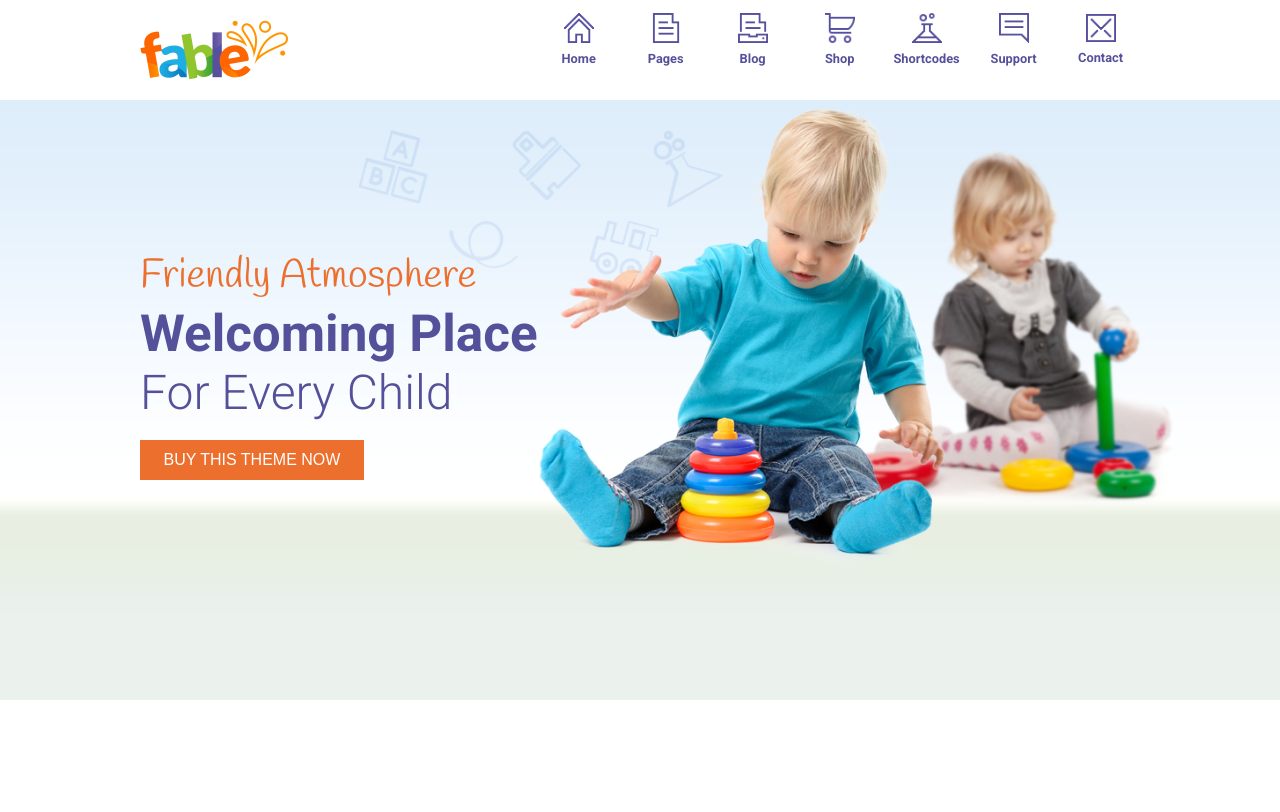
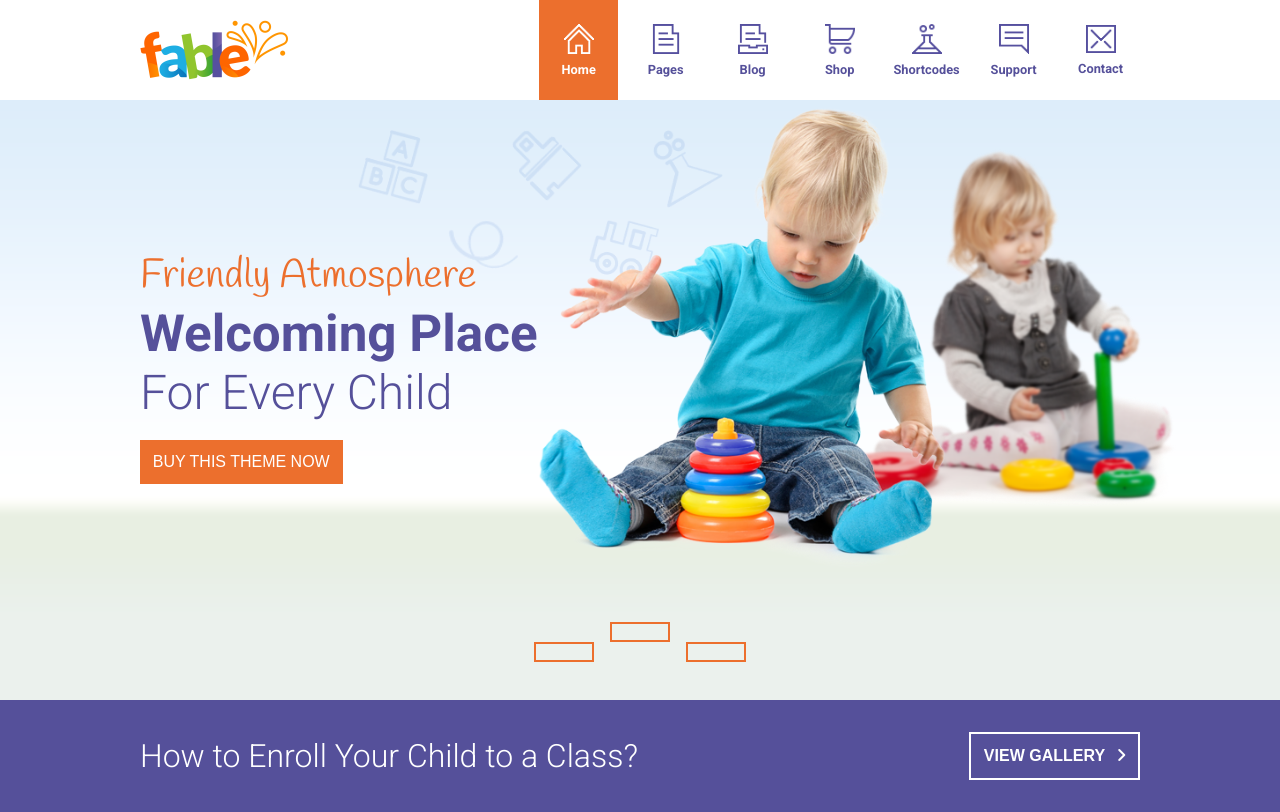
Before and after one commit to iormat/proj-html-vuejs, a Vue app: page / in a window 1280 px wide. Built offline with nearby package versions, Linux system fonts and the light colour scheme.

Commit message:
Minor: header  update

```diff
--- a/public/index.html
+++ b/public/index.html
@@ -4,6 +4,7 @@
     <meta charset="utf-8">
     <meta http-equiv="X-UA-Compatible" content="IE=edge">
     <meta name="viewport" content="width=device-width,initial-scale=1.0">
+    <link rel="stylesheet" href="https://cdnjs.cloudflare.com/ajax/libs/font-awesome/6.0.0-beta3/css/all.min.css">
     <link rel="icon" href="<%= BASE_URL %>favicon.ico">
     <title><%= htmlWebpackPlugin.options.title %></title>
   </head>
--- a/src/App.vue
+++ b/src/App.vue
@@ -87,8 +87,29 @@ export default {
 	-webkit-font-smoothing: antialiased;
 	-moz-osx-font-smoothing: grayscale;
 }
+// container rules
 .container_small {
 	max-width: 1000px;
 	margin: 0 auto;
 }
+
+// btn rules
+.btn {
+	border: 0;
+	& a {
+		display: block;
+		text-decoration: none;
+		color: var(--clr-primary-100);
+		text-transform: uppercase;
+		font-size: 1rem;
+		padding: .8em;
+	}
+	&.banner-btn {
+		background-color: var(--clr-primary-600);
+		border: 2px solid var(--clr-primary-100);
+	}
+	&.main-btn {
+		background-color: var(--clr-primary-300);
+	}
+}
 </style>
--- a/src/components/AppHeader.vue
+++ b/src/components/AppHeader.vue
@@ -8,7 +8,7 @@
 				</a>
 				<!-- list of header links -->
 				<ul>
-					<li @click.prevent="checkPosition(linksArr, i)" v-for="link, i in linksArr" :key="i">
+					<li :class="link.selected ? 'selected' : '' " @click="checkPosition(linksArr, i)" v-for="link, i in linksArr" :key="i">
 						<a href="#">
 							<img class="base_img" :src="link.logo" :alt="link.title">
 							<img class="hovered_img" :src="link.logoHovered" :alt="link.title">
@@ -25,7 +25,7 @@
 					<span class="friendly_txt">Friendly Atmosphere</span>
 					<h2>Welcoming Place</h2>
 					<span class="subtitle">For Every Child</span>
-					<button>
+					<button class="btn main-btn">
 						<a href="#">buy this theme now</a>
 					</button>
 				</div>
@@ -46,6 +46,24 @@
 						<img src="../assets/img/slider_slide2_img1.png" alt="playing child">
 					</div>
 				</div>
+				<!-- bottom rectangles -->
+				<div class="bottom_section">
+					<div class="small_rectangle"></div>
+					<div class="small_rectangle"></div>
+					<div class="small_rectangle"></div>
+				</div>
+			</div>
+		</section>
+		<!-- enroll your child -->
+		<section class="enroll">
+			<div class="container_small">
+				<h3>How to Enroll Your Child to a Class&quest;</h3>
+				<button class="btn banner-btn">
+					<a href="#">
+						view gallery
+						<i class="fas fa-angle-right"></i>
+					</a>
+				</button>
 			</div>
 		</section>
 	</header>
@@ -63,10 +81,15 @@ export default {
 		}
 	},
 	methods: {
+		// get current selection
 		checkPosition(linksArr, i) {
 			if(this.activePos !== i){
+				linksArr.forEach(element => {
+					element.selected = false
+				});
 				this.activePos = i;
 				linksArr[this.activePos].selected = true
+				console.log(this.activePos);
 			}
 		}
 	},
@@ -93,7 +116,7 @@ export default {
 		z-index: 7;
 	}
 
-	.container_small {
+	.header-nav .container_small {
 		display: flex;
 		justify-content: space-between;
 	}
@@ -126,7 +149,7 @@ export default {
 
 		& a {
 			padding: 1em .5em;
-			display: inline-block;
+			display: grid;
 			height: 100%;
 			width: 100%;
 			color: var(--clr-primary-600);
@@ -143,6 +166,19 @@ export default {
 		& .hovered_img {
 			display: none;
 		}
+		// selected styling
+		&.selected {
+				background-color: var(--clr-primary-300);
+			& a {
+				color: var(--clr-primary-100);
+			}
+			& .base_img {
+				display: none;
+			}
+			& .hovered_img {
+				display: block;
+			}
+		}
 	}
 	// JUOMBOTRON
 	.jumbotron {
@@ -153,7 +189,7 @@ export default {
 		background-size: contain;
 		// LEFT_SIDE
 		.left_side {
-			width: 50%;
+			width: 40%;
 			padding-top: 150px;
 			.friendly_txt {
 				color: var(--clr-primary-300);
@@ -169,19 +205,8 @@ export default {
 				font-size: 3rem;
 				font-weight: 300;
 			}
-			button {
-				display: block;
+			.btn.main-btn {
 				margin-top: 1.2rem;
-				padding: .8em;
-				border: 0;
-				background-color: var(--clr-primary-300);
-				& a {
-					text-decoration: none;
-					color: var(--clr-primary-100);
-					text-transform: uppercase;
-					font-size: 1rem;
-					padding: .8em;
-				}
 			}
 		}
 		// RIGHT_SIDE
@@ -191,6 +216,7 @@ export default {
 			width: 70px;
 			height: auto;
 		}
+		// jumbo background small images
 		.jumbo_background img{
 			z-index: 1;
 			// brush
@@ -232,6 +258,45 @@ export default {
 			width: 32%;
 			height: auto;
 			left: 42%;
+			top: 0;
+		}
+		// BOTTOM_SECTION
+		.bottom_section {
+			margin-top: 150px;
+			width: 100%;
+			display: flex;
+			justify-content: center;
+			.small_rectangle {
+				margin: .5rem;
+				width: 60px;
+				height: 20px;
+				border: 2px solid var(--clr-primary-300);
+				&:nth-child(2) {
+					position: relative;
+					bottom: 20px;
+				}
+			}
+		}
+	}
+	//ENROLL SECTION
+	.enroll {
+		padding: 2em 0;
+		background-color: var(--clr-primary-600);
+		color: var(--clr-primary-100);
+		& .container_small {
+			display: flex;
+			justify-content: space-between;
+			align-items: center;
+		}
+		h3 {
+			font-size: 2rem;
+			font-weight: 300;
+		}
+		.btn.banner-btn {
+			font-weight: 700;
+			& a i {
+				margin-left: .5rem;
+			}
 		}
 	}
 </style>
```
